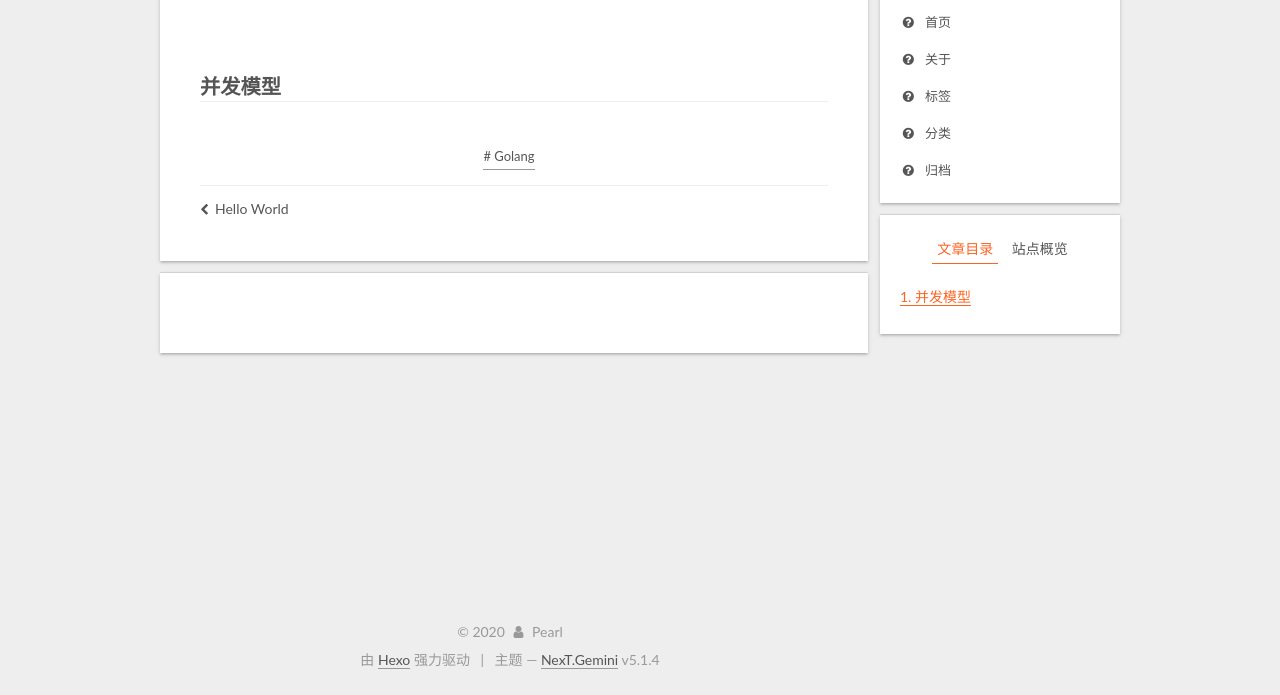
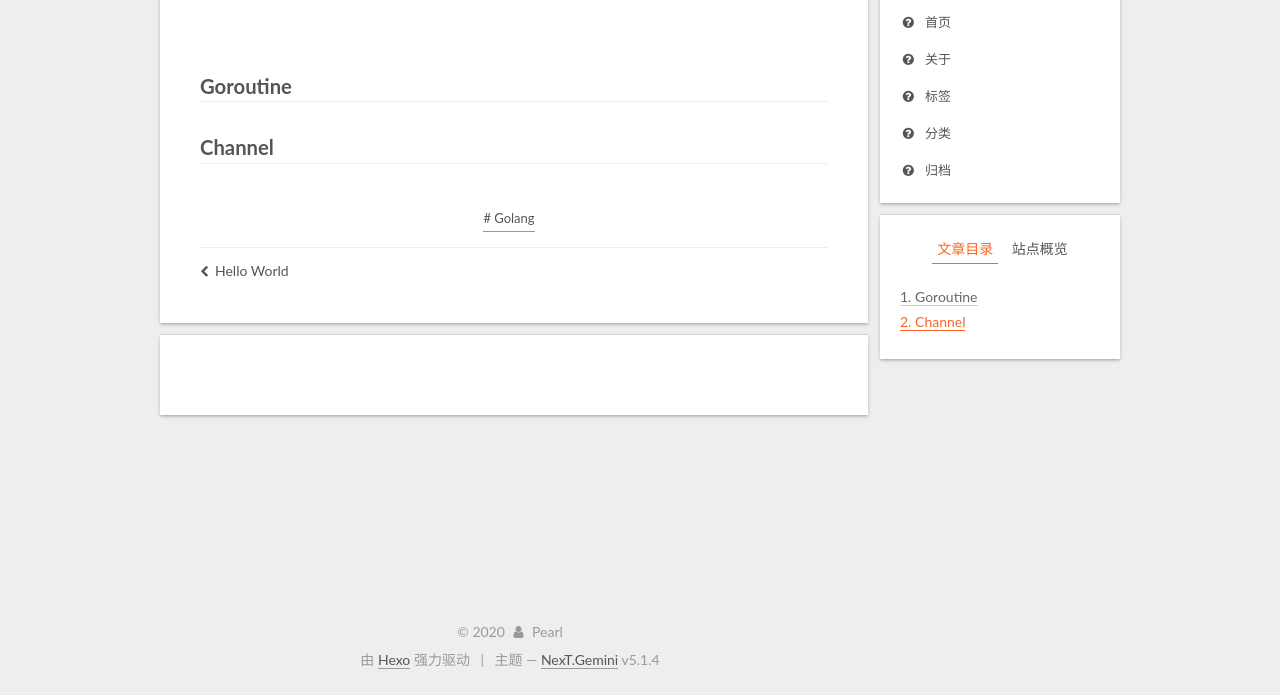
Before and after one commit to Pearlzju/Pearlzju.github.io, a plain HTML site: page 2020/06/02/Golang CSP并发模型/index.html in a window 1280 px wide. Shown: the part 105-800 px from the top of the page. Drawn offline with Linux system fonts and the light colour scheme; a script that the page names is missing.

Commit message:
Site updated: 2020-06-02 10:53:47

```diff
--- a/2020/06/02/Golang CSP并发模型/index.html
+++ b/2020/06/02/Golang CSP并发模型/index.html
@@ -79,15 +79,15 @@
 
 
 
-<meta name="description" content="并发模型">
+<meta name="description" content="GoroutineChannel">
 <meta name="keywords" content="Golang">
 <meta property="og:type" content="article">
 <meta property="og:title" content="Golang CSP并发模型">
 <meta property="og:url" content="http:&#x2F;&#x2F;yoursite.com&#x2F;2020&#x2F;06&#x2F;02&#x2F;Golang%20CSP%E5%B9%B6%E5%8F%91%E6%A8%A1%E5%9E%8B&#x2F;index.html">
 <meta property="og:site_name" content="Hexo">
-<meta property="og:description" content="并发模型">
+<meta property="og:description" content="GoroutineChannel">
 <meta property="og:locale" content="zh-Hans">
-<meta property="og:updated_time" content="2020-06-02T02:40:25.384Z">
+<meta property="og:updated_time" content="2020-06-02T02:53:37.400Z">
 <meta name="twitter:card" content="summary">
 
 
@@ -381,7 +381,7 @@
 
 
 
-        <h2 id="并发模型"><a href="#并发模型" class="headerlink" title="并发模型"></a>并发模型</h2>
+        <h2 id="Goroutine"><a href="#Goroutine" class="headerlink" title="Goroutine"></a>Goroutine</h2><h2 id="Channel"><a href="#Channel" class="headerlink" title="Channel"></a>Channel</h2>
 
     </div>
 
@@ -558,7 +558,7 @@
 
 
 
-              <div class="post-toc-content"><ol class="nav"><li class="nav-item nav-level-2"><a class="nav-link" href="#并发模型"><span class="nav-number">1.</span> <span class="nav-text">并发模型</span></a></li></ol></div>
+              <div class="post-toc-content"><ol class="nav"><li class="nav-item nav-level-2"><a class="nav-link" href="#Goroutine"><span class="nav-number">1.</span> <span class="nav-text">Goroutine</span></a></li><li class="nav-item nav-level-2"><a class="nav-link" href="#Channel"><span class="nav-number">2.</span> <span class="nav-text">Channel</span></a></li></ol></div>
 
 
           </div>
--- a/css/main.css
+++ b/css/main.css
@@ -1823,7 +1823,7 @@ pre .javascript .function {
   width: 4px;
   height: 4px;
   border-radius: 50%;
-  background: #ffa1cb;
+  background: #4a42ff;
 }
 .links-of-blogroll {
   font-size: 13px;
```
Also changed, not shown: index.html (+1 -1 lines).
